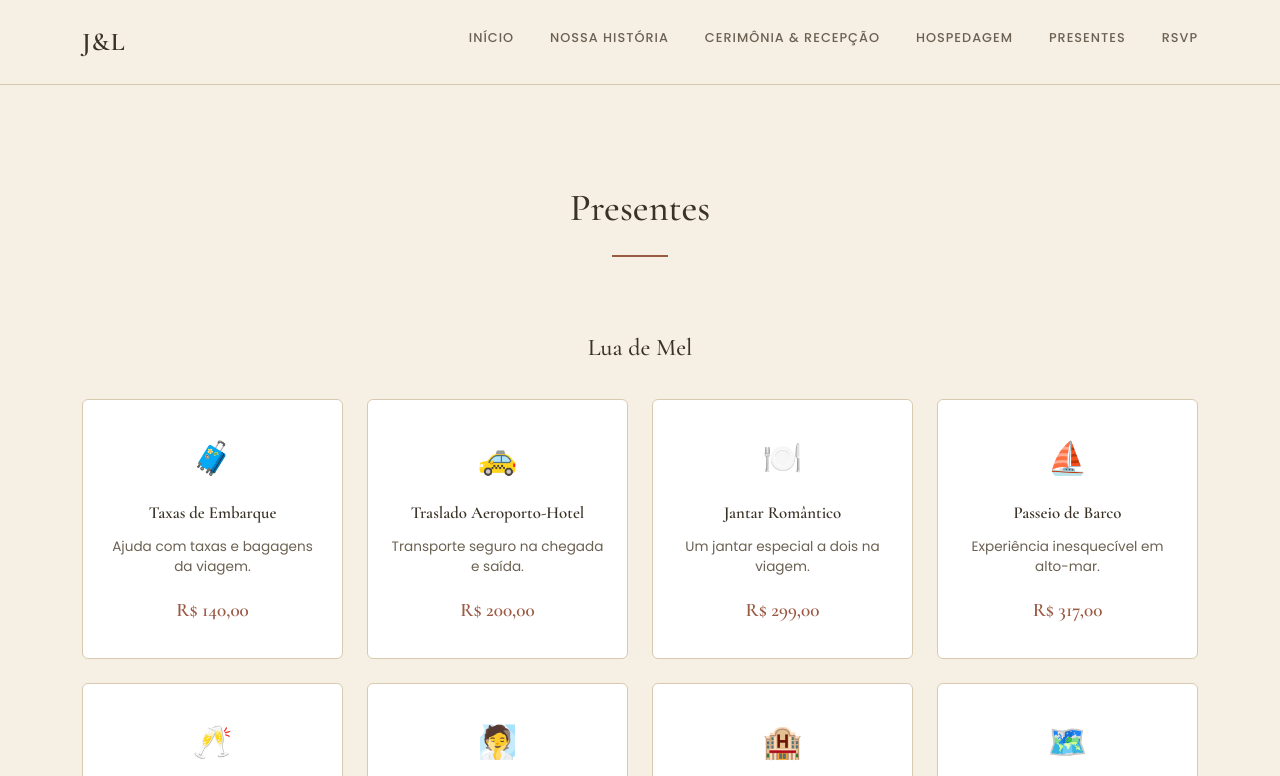
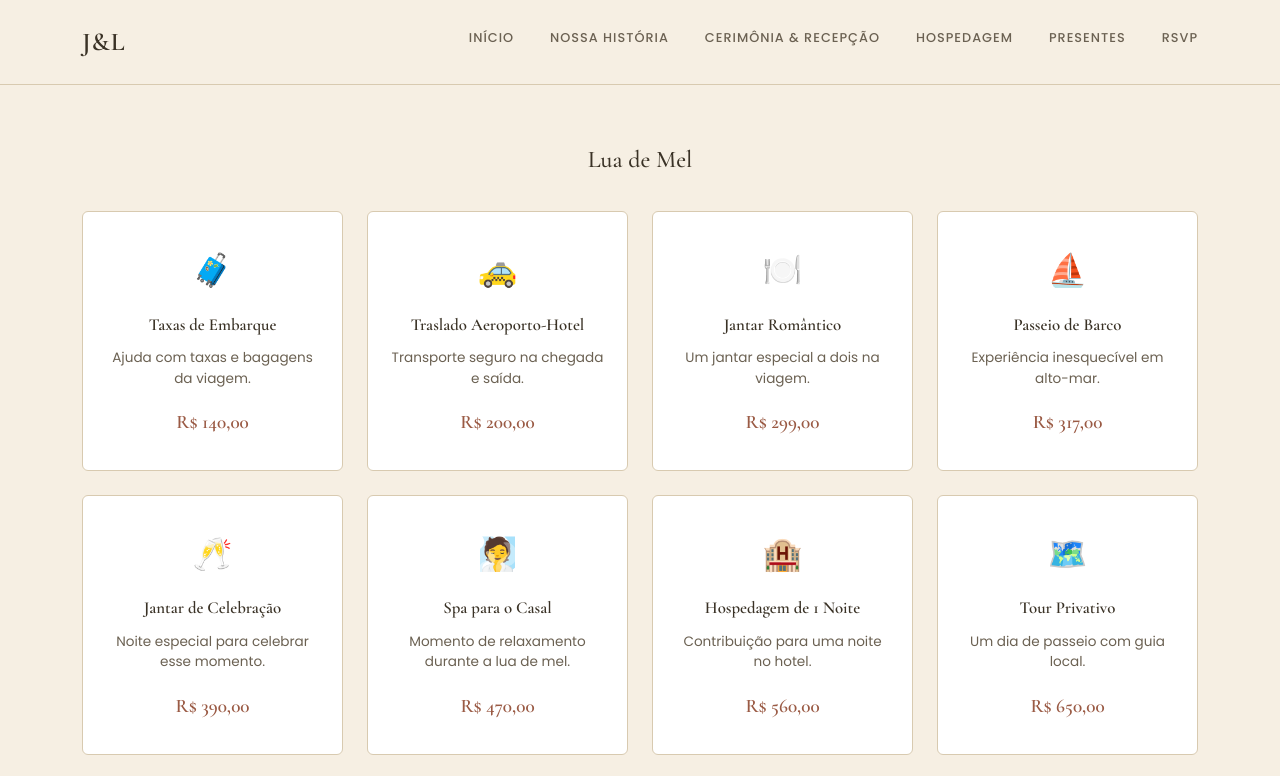
Before and after one commit to rafontas/casamento-laura-2, a website: page public/presentes.html in a window 1280 px wide. Shown: the top 776 px of the page. Drawn offline with nearby package versions, Linux system fonts and the light colour scheme.

```diff
--- a/public/presentes.html
+++ b/public/presentes.html
@@ -39,10 +39,6 @@
 
     <!-- PRESENTES -->
     <section class="gifts">
-      <div class="container">
-        <h1 class="section-title">Presentes</h1>
-        <div class="rule" aria-hidden="true"></div>
-      </div>
 
       <div class="container">
         <div class="gifts__category">
--- a/public/style.css
+++ b/public/style.css
@@ -363,7 +363,7 @@
    ========================================================= */
 
 .gifts {
-  padding: 100px 0;
+  padding: 56px 0 100px;
   text-align: center;
   background: var(--color-bg-soft);
 }
@@ -373,7 +373,9 @@
   margin-right: auto;
 }
 
-.gifts__category {
+/* Espaço só ENTRE categorias — a primeira encosta no padding da
+   seção, sem sobra de espaço extra no topo da página. */
+.gifts__category + .gifts__category {
   margin-top: 72px;
 }
 
```
